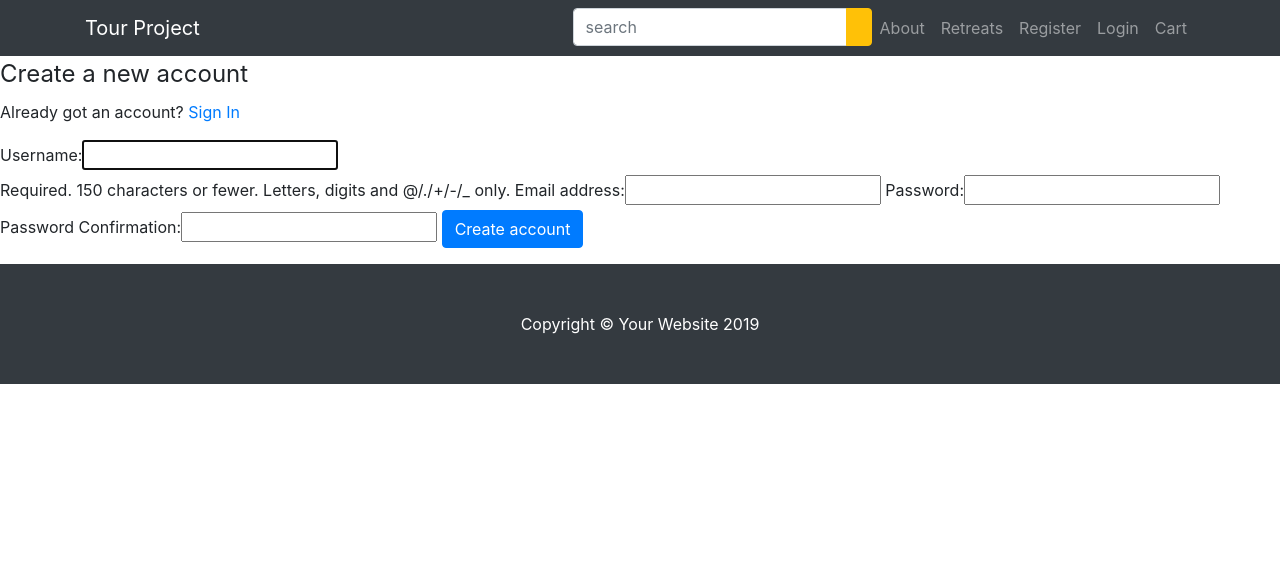
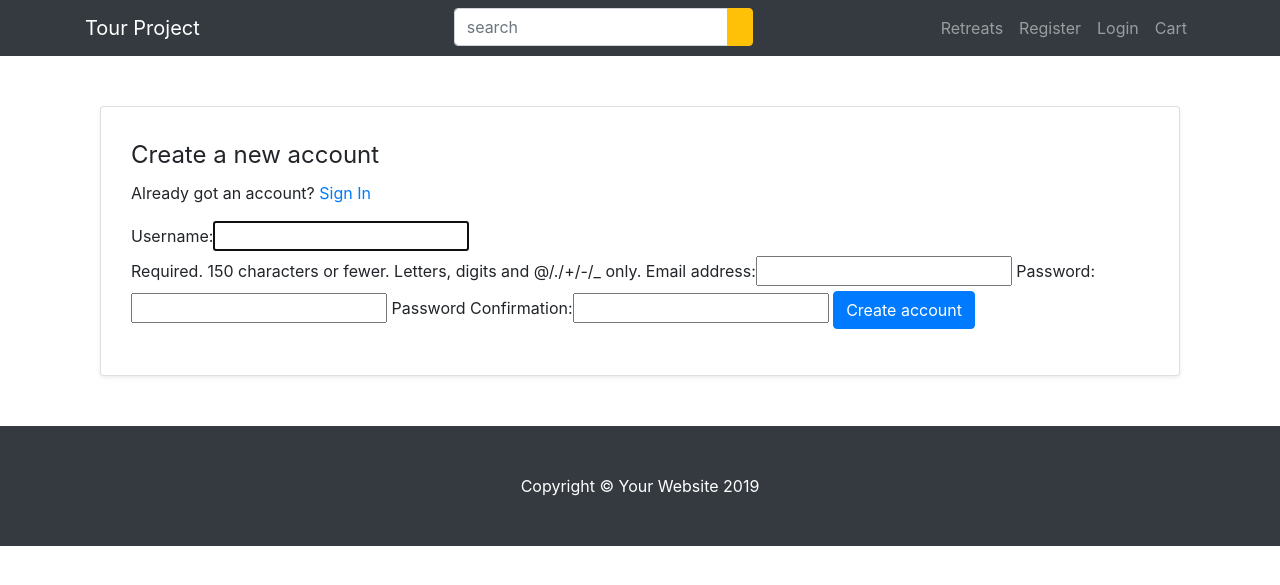
Before and after one commit to EliasOPrado/tour-project, a Django app: page /accounts/register/ in a window 1280 px wide. Shown: the top 585 px of the page. Run offline with Django 3.2, Linux system fonts and the light colour scheme; some libraries are stand-ins or nearby versions.

Commit message:
added css changes for register/login, retrieved Destinations in a var in main_view

```diff
--- a/accounts/templates/login.html
+++ b/accounts/templates/login.html
@@ -2,7 +2,8 @@
 {% extends "base.html" %}
 {% load bootstrap_tags %}
 {% block content %}
-    <form method="post" action="{% url 'login' %}?next={{ next }}" class="accountform">
+<div class="card shadow-sm card-style">
+    <form method="post" action="{% url 'login' %}?next={{ next }}" class="accountform ">
         <fieldset class="form-group">
             <legend>Login</legend>
             {% csrf_token %}
@@ -13,4 +14,5 @@
             <button type="submit" class="btn btn-primary">Login</button>
         </fieldset>
     </form>
+    </div>
 {% endblock %}
--- a/accounts/templates/register.html
+++ b/accounts/templates/register.html
@@ -2,6 +2,7 @@
 {% extends "base.html" %}
 {% load bootstrap_tags %}
 {% block content %}
+<div class="card shadow-sm card-style2">
     <form method="post" action="{% url 'register' %}" class="accountform">
         <fieldset class="form-group">
             <legend>Create a new account</legend>
@@ -11,4 +12,5 @@
             <button type="submit" class="btn btn-primary">Create account</button>
         </fieldset>
     </form>
+      </div>
 {% endblock %}
--- a/search/views.py
+++ b/search/views.py
@@ -4,5 +4,5 @@ from tour_store.models import Destinations
 
 def do_search(request):
     # 'q' is the name in the form that will be get// tour_title is the name that will be searched
-    destinations = Destinations.objects.filter(tour_title__icontains=request.GET['q'])
+    destinations = Destinations.objects.filter(location__icontains=request.GET['q'])
     return render(request, 'destinations.html', {'destinations': destinations})
--- a/static/css/style.css
+++ b/static/css/style.css
@@ -16,3 +16,23 @@ body {
 .portfolio-item {
  margin-bottom: 30px;
 }
+
+li.search {
+  padding-right: 180px;
+}
+
+.card.card-style {
+  margin-top: 150px;
+  margin-bottom: 150px;
+  margin-left: 100px;
+  margin-right: 100px;
+  padding: 30px;
+}
+
+.card.card-style2 {
+  margin-top: 50px;
+  margin-bottom: 50px;
+  margin-left: 100px;
+  margin-right: 100px;
+  padding: 30px;
+}
--- a/templates/base.html
+++ b/templates/base.html
@@ -34,7 +34,7 @@
       </button>
       <div class="collapse navbar-collapse" id="navbarResponsive">
         <ul class="navbar-nav ml-auto">
-          <li class="justify-content-center">
+          <li class="align-self-start d-none d-md-block  search">
             <form action="{% url 'search' %}" method="GET" class="form-inline ml-3">
               <div class="input-group">
                 <input type="text" name="q" placeholder="search" class="form-control">
@@ -42,9 +42,6 @@
                   <button class="btn btn-warning" type="submit" name="button"><i class="fas fa-search"></i></button></div>
               </div>
             </form>
-          </li>
-          <li class="nav-item">
-            <a class="nav-link" href="about.html">About</a>
           </li>
           <li class="nav-item">
             <!-- FOR TOUR_STORE APP -->
```
Also changed, not shown: tour_store/templates/destinations.html (+4 -5 lines), tour_store/views.py (+16 -3 lines), Readme.md.
